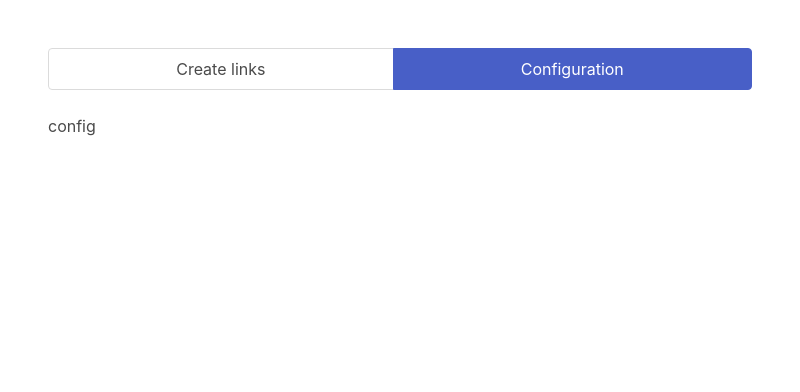
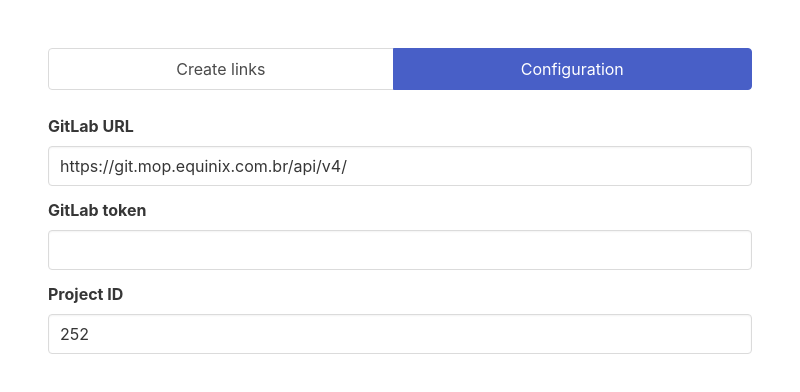
Before and after one commit to renanstn/automatic-markdown-links, an Electron app: page index.html in a window 800 px wide. Both pictures are taken after a click on the item "Configuration". Drawn offline with nearby package versions, Linux system fonts and the light colour scheme.

Commit message:
Add configuration tab

```diff
--- a/index.html
+++ b/index.html
@@ -24,14 +24,17 @@
           </ul>
         </div>
 
+        <!-- Main tab -->
         <div id="conversor" class="tab-content">
           <form>
+
             <div class="field">
               <label class="label">Texto:</label>
               <div class="control">
                 <textarea class="textarea" id="content" rows="14"></textarea>
               </div>
             </div>
+
             <div class="field is-grouped is-grouped-right">
               <div class="control">
                 <button class="button is-link" id="create">
@@ -39,11 +42,36 @@
                 </button>
               </div>
             </div>
+
           </form>
         </div>
 
+        <!-- Configuration tab -->
         <div id="configuration" class="tab-content" style="display:none">
-          config
+          <form>
+
+            <div class="field">
+              <label class="label">GitLab URL</label>
+              <div class="control">
+                <input type="text" class="input" id="gitlab-url" value="https://git.mop.equinix.com.br/api/v4/">
+              </div>
+            </div>
+
+            <div class="field">
+              <label class="label">GitLab token</label>
+              <div class="control">
+                <input type="text" class="input" id="gitlab-token">
+              </div>
+            </div>
+
+            <div class="field">
+              <label class="label">Project ID</label>
+              <div class="control">
+                <input type="text" class="input" id="project-id" value="252">
+              </div>
+            </div>
+
+          </form>
         </div>
 
       </div>
--- a/index.js
+++ b/index.js
@@ -1,8 +1,11 @@
 function create_links(event) {
   event.preventDefault()
 
-  const project_id = "252"
-  const url = "https://git.mop.equinix.com.br/api/v4/"
+  // Configuration values
+  const project_id = document.getElementById("project-id").value
+  const url = document.getElementById("gitlab-url").value
+  const gitlab_token = document.getElementById("gitlab-token").value
+
   let content = document.getElementById("content").value
   const regex = /[A-Z]{3,4}-\d{3}/gm;
   let matches
@@ -21,14 +24,17 @@ function create_links(event) {
 
       fetch(mounted_url, {
         method: "GET",
-        headers: {"PRIVATE-TOKEN": "token"},  // TODO: change here
+        headers: {"PRIVATE-TOKEN": gitlab_token},
       })
       .then((response) => response.json())
       .then((data) => {
         if (data.length > 0) {
           // Change issue code by markdown link pattern
           const issue_url = data[0]["web_url"]
-          content = content.replace(issue_code, `[${issue_code}](${issue_url})`)
+          content = content.replace(
+            issue_code,
+            `[${issue_code}](${issue_url})`
+          )
           document.getElementById("content").value = content
         }
       })
@@ -47,7 +53,7 @@ function openTab(event, tab_name) {
   const tabcontent = document.getElementsByClassName("tab-content")
   for (i = 0; i < tabcontent.length; i++) {
     tabcontent[i].style.display = "none"
-  }
+  }
 
   // Remove the "is-active" class from all tabs
   const tablinks = document.getElementsByClassName("tab-link")
```
